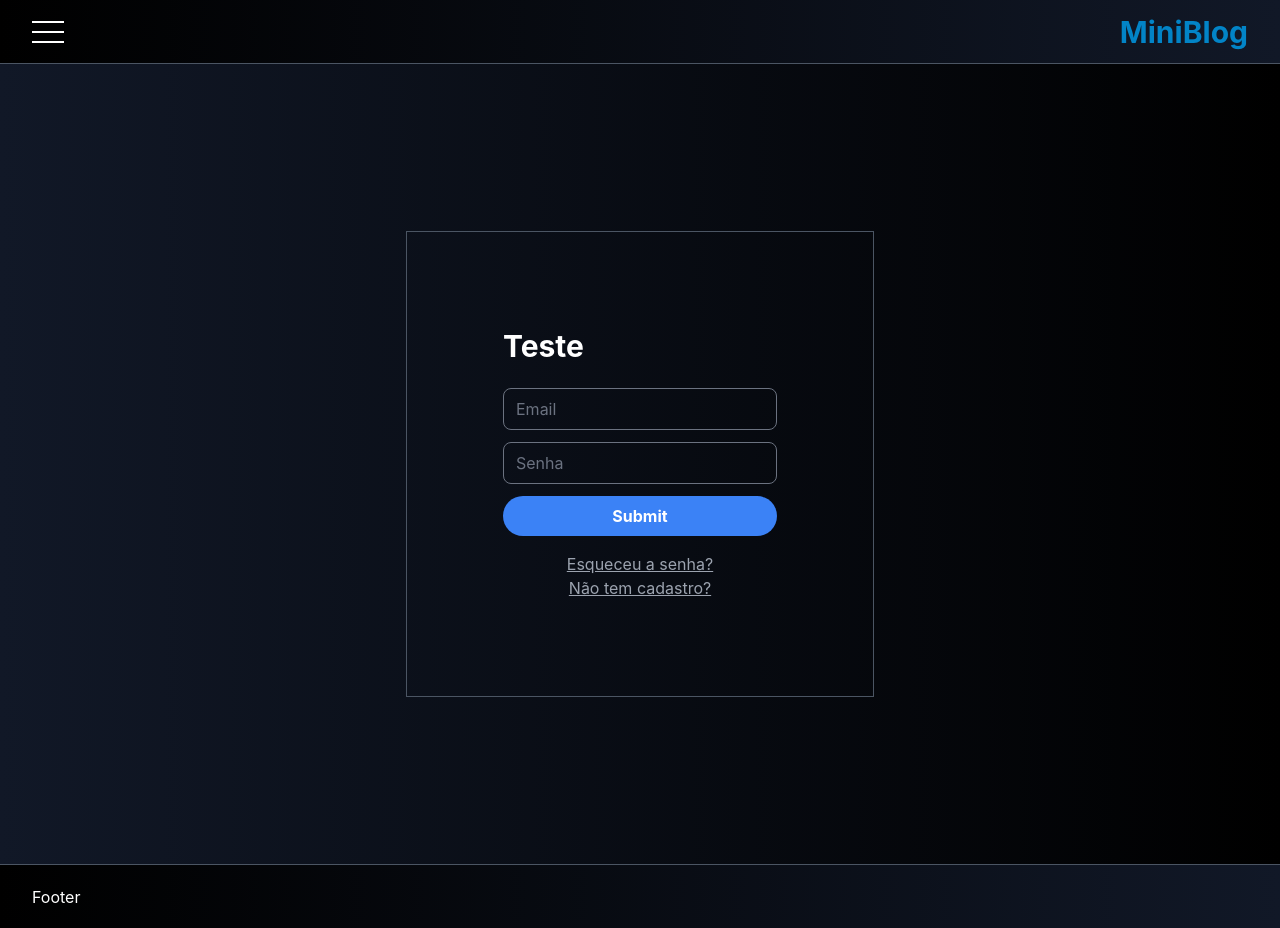
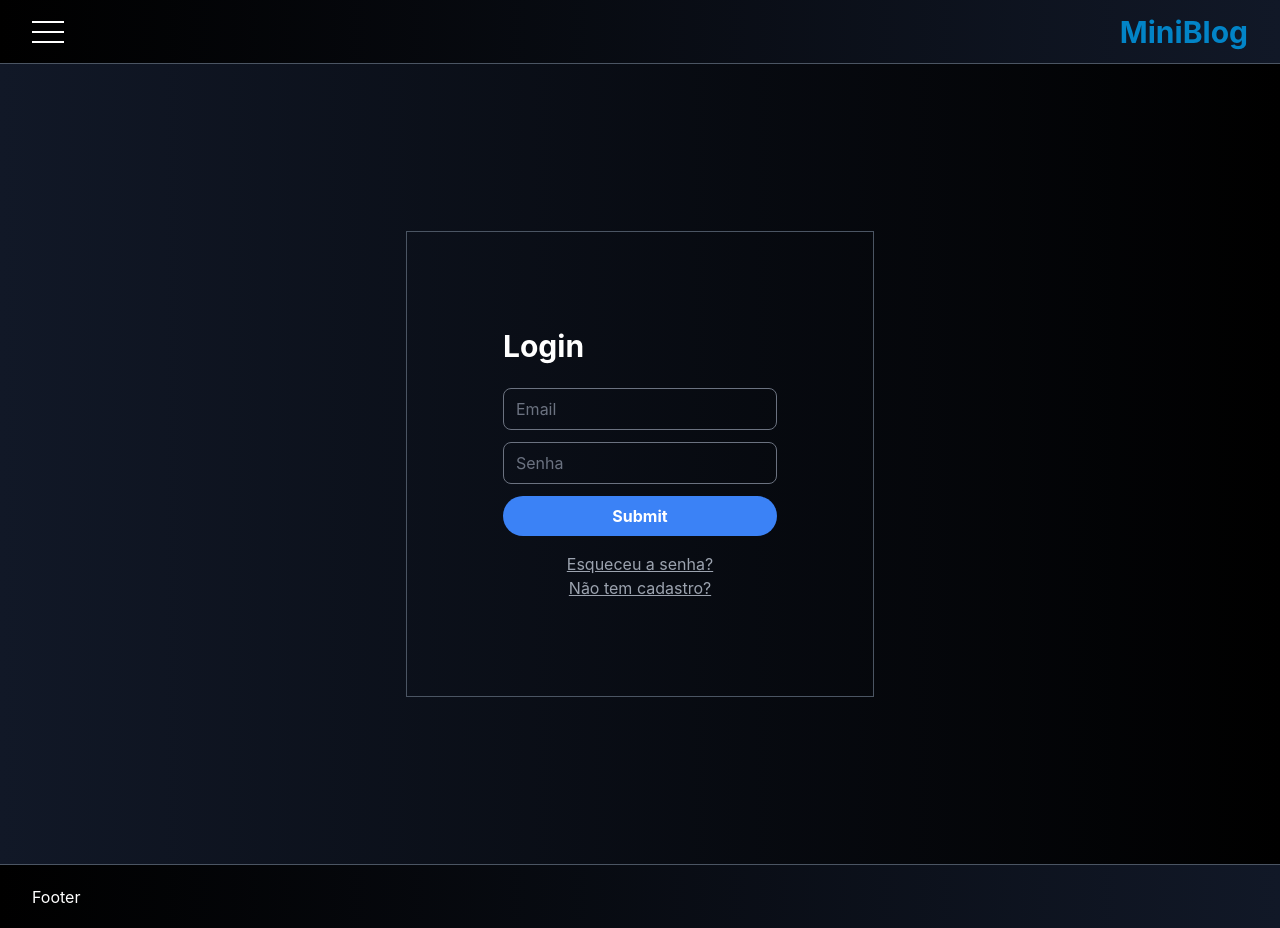
Before and after one commit to vicsous/miniblog, a React (Create React App) app: page /login in a window 1280 px wide. Built offline with nearby package versions, Linux system fonts and the light colour scheme; no server answers.

Commit message:
Changing Login title back to Login

```diff
--- a/src/pages/Login.js
+++ b/src/pages/Login.js
@@ -39,7 +39,7 @@ export default function Login() {
       >
         {({ isSubmitting }) => (
           <Form className="loginForm">
-            <h1 className="loginPageTitle">Teste</h1>
+            <h1 className="loginPageTitle">Login</h1>
             {/* Email */}
             <Field
               name="email"
```
Also changed, not shown: .codesandbox/workspace.json (added).
